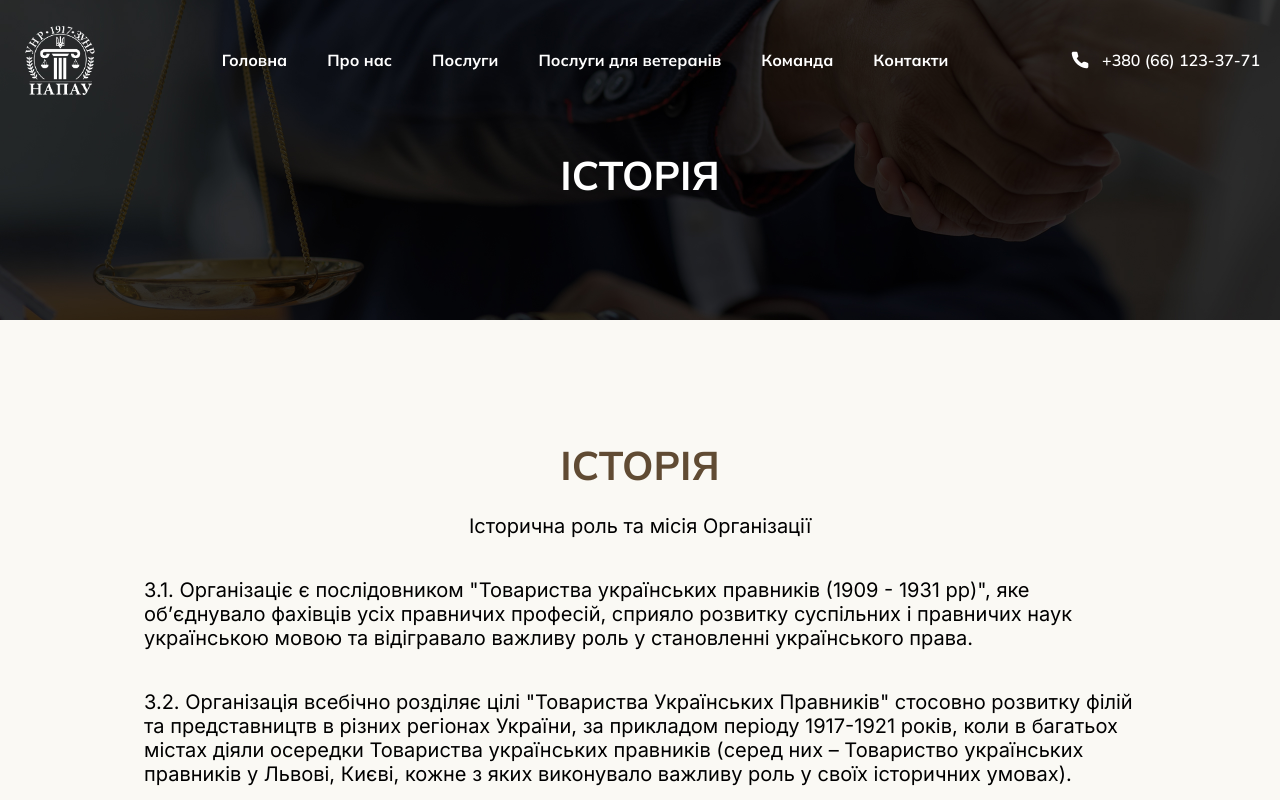
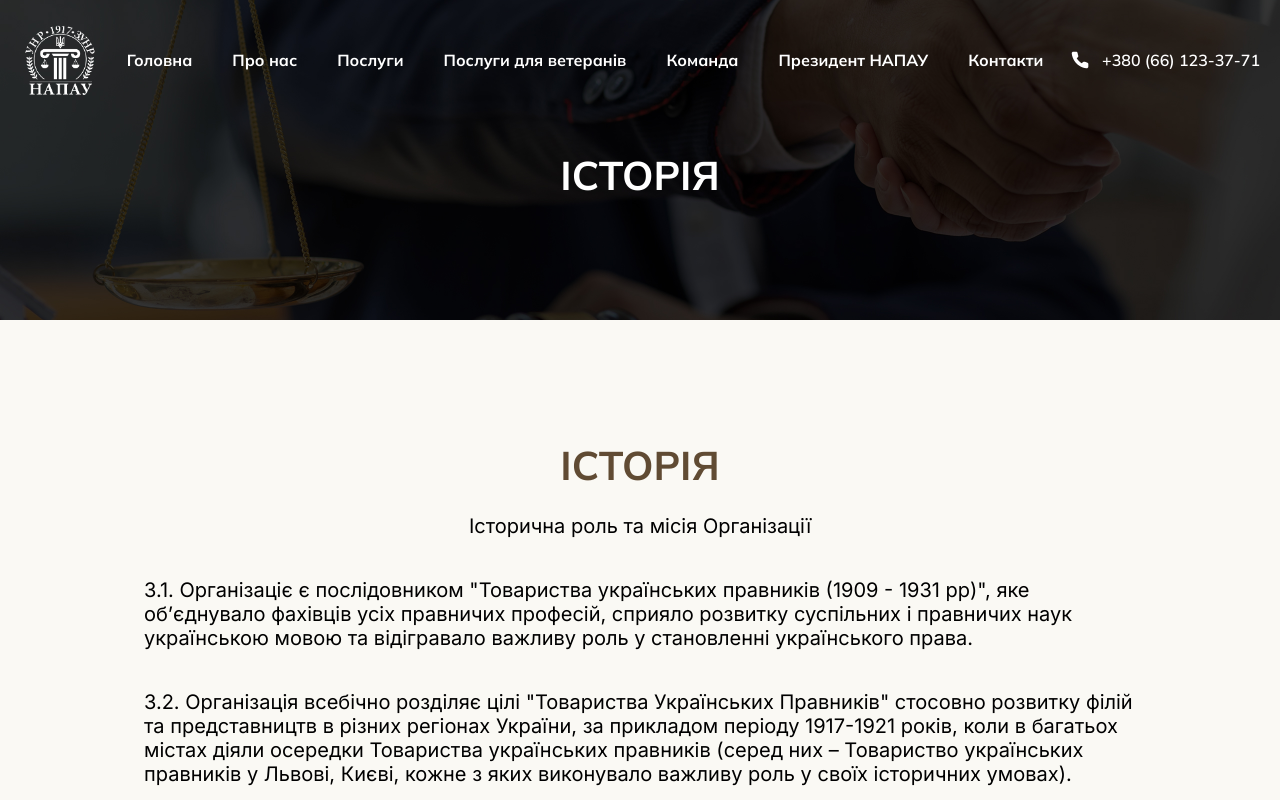
Before and after one commit to IrinaSkrytska/law-firm, a Next.js app: page /about-us in a window 1280 px wide. Shown: the top 800 px of the page. Built offline with nearby package versions, Linux system fonts and the light colour scheme.

Commit message:
adds new page

```diff
--- a/src/app/components/Header/Header.jsx
+++ b/src/app/components/Header/Header.jsx
@@ -19,7 +19,7 @@ export default function Header() {
     { _id: 3, name: "Послуги", link: "/services" },
     { _id: 4, name: "Послуги для ветеранів", link: "/veteran-services" },
     { _id: 5, name: "Команда", link: "/team" },
-
+    { _id: 6, name: "Президент НАПАУ", link: "/president" },
     { _id: 7, name: "Контакти", link: "/contacts" },
   ];
 
--- a/src/app/components/News/News.jsx
+++ b/src/app/components/News/News.jsx
@@ -38,8 +38,8 @@ export default function News() {
 
   return (
     <section className={css.newsSection}>
-      <p className={css.newsTitle}>Новини</p>
-      <p className={css.newsSubtitle}>
+      <p className={css.newsTitle}>Президент</p>
+      {/* <p className={css.newsSubtitle}>
         Слідкуйте за актуальними новинами юридичного світу
       </p>
       <ul className={css.itemsList}>
@@ -62,7 +62,7 @@ export default function News() {
             </Link>
           </li>
         ))}
-      </ul>
+      </ul> */}
     </section>
   );
 }
```
Also changed, not shown: src/app/president/[slug]/page.js (renamed from src/app/news/[slug]/page.js), src/app/president/page.js (renamed from src/app/news/page.js).
